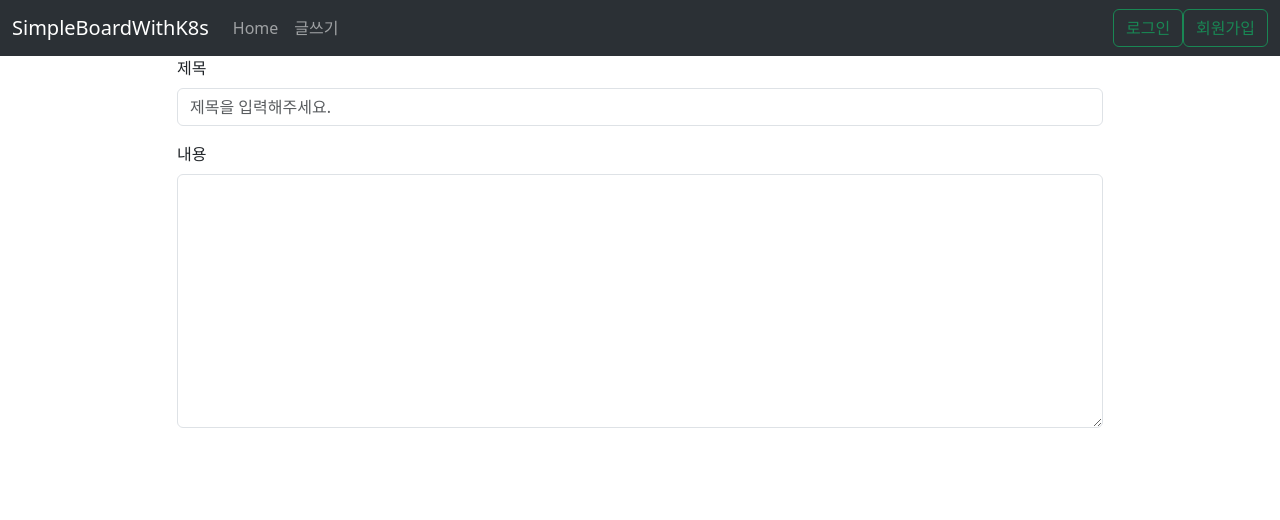
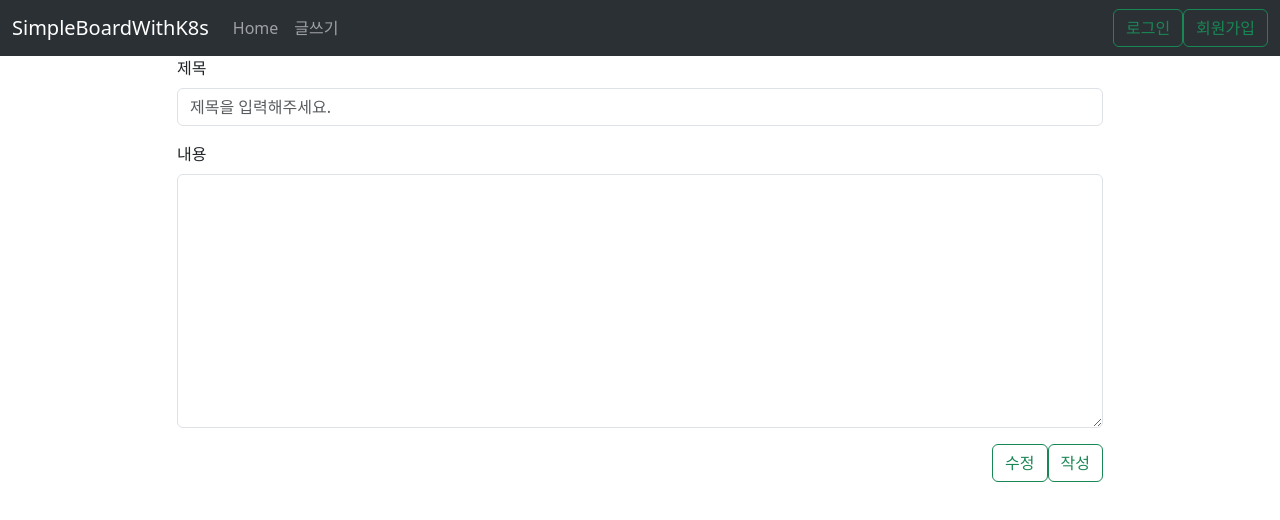
Before and after one commit to leesungkyu1/BoardWithK8s, a React (Create React App) app in the folder front/simple_board_with_k8s/: page /boardForm in a window 1280 px wide. Shown: the top 520 px of the page. Built offline with nearby package versions, Linux system fonts and the light colour scheme.

Commit message:
게시글 작성, 수정 컨테이너 틀 작성

```diff
--- a/front/simple_board_with_k8s/src/components/board/BoardForm.js
+++ b/front/simple_board_with_k8s/src/components/board/BoardForm.js
@@ -1,17 +1,22 @@
 import React from "react";
 import { Form } from "../../../node_modules/react-bootstrap/esm/index";
+import Button from 'react-bootstrap/Button';
 
-const BoardForm = () => {
+const BoardForm = ({title, content}) => {
     return <>
         <Form>
             <Form.Group className="mb-3" controlId="exampleForm.ControlInput1">
                 <Form.Label>제목</Form.Label>
-                <Form.Control type="email" placeholder="제목을 입력해주세요." />
+                <Form.Control value={title} type="email" placeholder="제목을 입력해주세요." />
             </Form.Group>
             <Form.Group className="mb-3" controlId="exampleForm.ControlTextarea1">
                 <Form.Label>내용</Form.Label>
-                <Form.Control as="textarea" rows={10} />
+                <Form.Control as="textarea" rows={10} value={content}/>
             </Form.Group>
+            <div style={{display: "flex", flexDirection: "row-reverse"}}>
+                <Button variant="outline-success">작성</Button>
+                <Button variant="outline-success">수정</Button>
+            </div>
         </Form>
     </>
 };
--- a/front/simple_board_with_k8s/src/containers/board/BoardFormContainer.js
+++ b/front/simple_board_with_k8s/src/containers/board/BoardFormContainer.js
@@ -0,0 +1,21 @@
+import React from "react";
+import { useDispatch, useSelector } from "react-redux";
+import BoardForm from "../../components/board/BoardForm";
+
+const BoardFormContainer = () => {
+    const dispatch = useDispatch();
+
+    const {seq, title, content} = useSelector((board) => ({
+        board: board.board
+    }));
+
+    return <>
+        <BoardForm
+            key={seq}
+            title={title}
+            content={content}
+        />
+    </>;
+};
+
+export default BoardFormContainer;
--- a/front/simple_board_with_k8s/src/pages/BoardFormPage.js
+++ b/front/simple_board_with_k8s/src/pages/BoardFormPage.js
@@ -1,13 +1,13 @@
 import React from "react";
 import Header from "../components/common/Header";
 import Body from "../components/common/Body";
-import BoardForm from "../components/board/BoardForm";
+import BoardFormContainer from "../containers/board/BoardFormContainer";
 
 const BoardFormPage = () => {
     return <>
         <Header/>
         <Body>
-            <BoardForm></BoardForm>
+            <BoardFormContainer></BoardFormContainer>
         </Body>
     </>
 };
```
